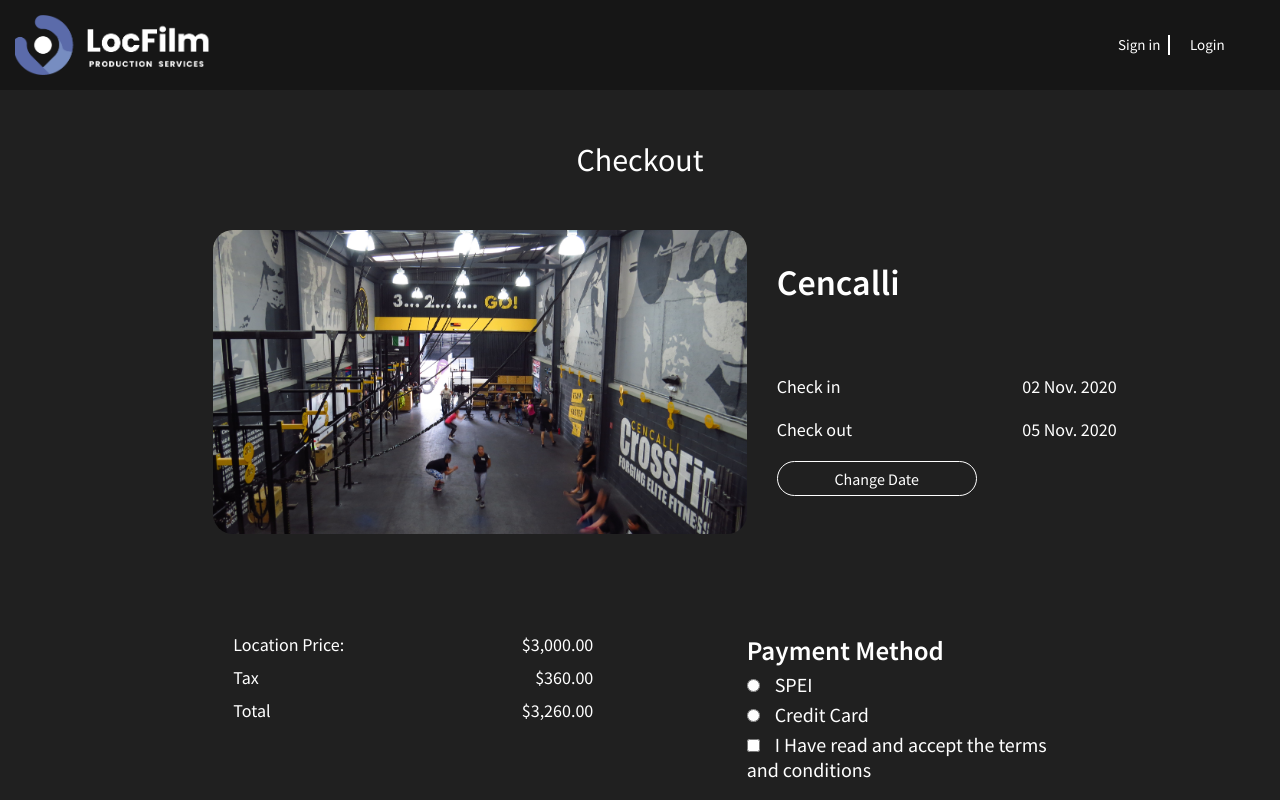
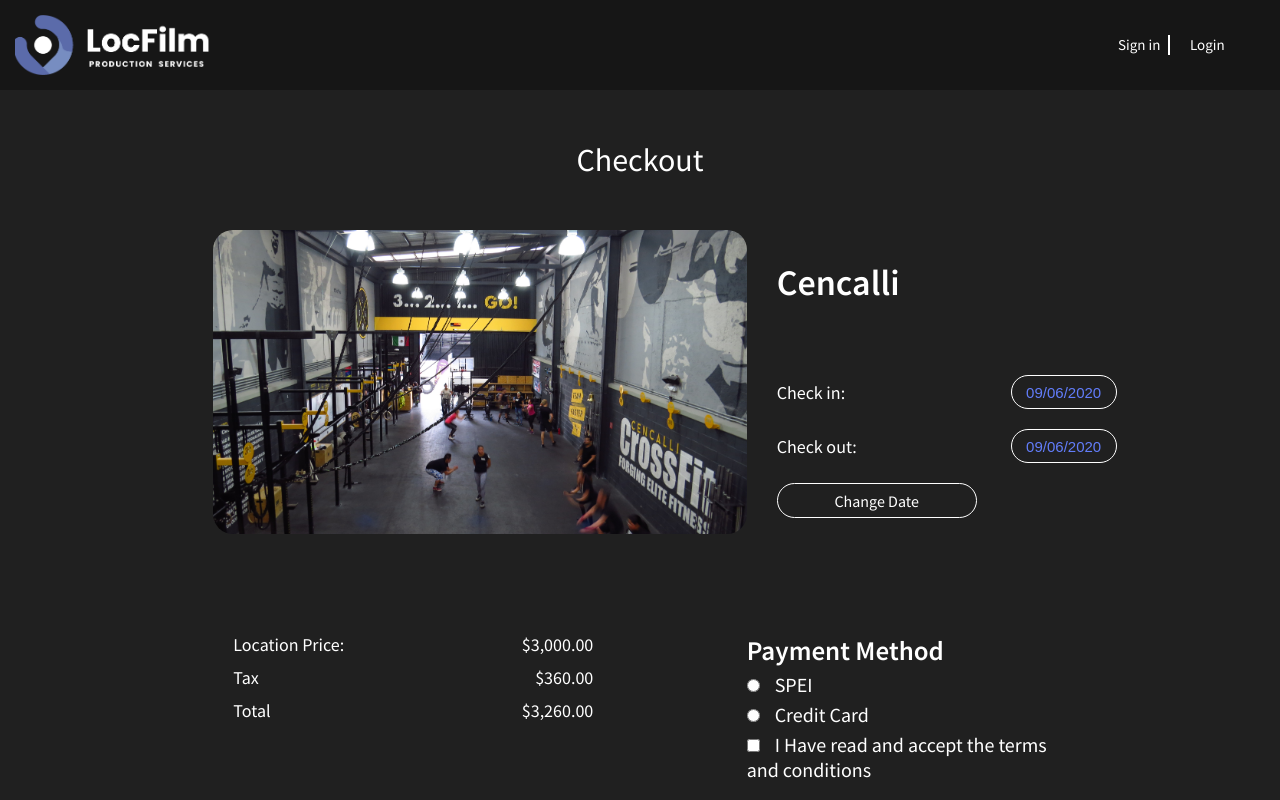
Before and after one commit to cesarp04/locfilm-frontend, a React app: page /checkout in a window 1280 px wide. Shown: the top 800 px of the page. Built offline with nearby package versions, Linux system fonts and the light colour scheme.

Commit message:
Was added DatePicker component in Checkout page

```diff
--- a/src/assets/styles/components/Checkout.scss
+++ b/src/assets/styles/components/CheckoutMain.scss
@@ -60,6 +60,7 @@
     width: 340px;
     display: flex;
     justify-content: space-between;
+    align-items: center;
     margin-top: 70px;
 }
 
@@ -71,11 +72,29 @@
     width: 340px;
     display: flex;
     justify-content: space-between;
+    align-items: center;
     margin-top: 20px;
 }
 
 .container__imgData__data--CheckOut>p{
     font-size: 18px;
+
+}
+.Container__datesAndSlider__dates--choose--datePickerCheckout{
+    text-decoration: none;
+    color: $button-color;
+    font-size: 15px;
+    text-align: center;
+    width: 100px;
+    height: 30px;
+    background-color: #202020;
+    border: 1px solid white;
+    border-radius: 20px;
+}
+.Container__datesAndSlider__dates--choose--datePickerCheckout:hover{
+    background-color: $button-color;
+    color: $white;
+    cursor: pointer;
 
 }
 .container__imgData__data--ChangeDates{
--- /dev/null
+++ b/src/components/CheckoutMain.jsx
@@ -0,0 +1,107 @@
+import React, { useState } from 'react';
+import "../assets/styles/components/CheckoutMain.scss"
+import Cross1 from "../assets/static/cross1.jpg"
+import DatePicker from 'react-datepicker';
+import 'react-datepicker/dist/react-datepicker.css'
+
+
+
+const CheckoutMain = () => {
+
+    const [startDate, setStartDate] = useState(new Date());
+        function testStart (fecha){
+            console.log(fecha)
+            setStartDate(fecha)
+        }
+
+        const [endDate, setendDate] = useState(new Date());
+        function testEnd (fecha){
+            console.log(fecha)
+            setendDate(fecha)
+        }
+
+        //
+        const [showFilterModal, setShowFilterModal] = useState(false)
+        function changeModalVisibility () {
+            setShowFilterModal (!showFilterModal)
+            console.log(showFilterModal)
+        }
+
+
+    return(
+
+        <main className="container">
+            <h2>
+                Checkout
+            </h2>
+            <section className="container__imgDate">
+                <figure className="container__imgDate--img">
+                    <img src={Cross1} alt=""/>
+                </figure>
+                <div  className="container__imgData__data">
+                    <h2>
+                        Cencalli
+                    </h2>
+                    <div className="container__imgData__data--CheckIn">
+                        <p>Check in:</p>
+                        <DatePicker className="Container__datesAndSlider__dates--choose--datePickerCheckout" selected={startDate} onChange={date => testStart(date)}
+                            selectsStart
+                            startDate={startDate}
+                            endDate={endDate}
+                        />
+                    </div>
+                    <div className="container__imgData__data--CheckOut">
+                        <p>Check out:</p>
+                        <DatePicker className="Container__datesAndSlider__dates--choose--datePickerCheckout" selected={endDate} onChange={date => testEnd(date)}
+                            selectsEnd
+                            startDate={startDate}
+                            endDate={endDate}
+                            minDate={startDate}
+
+                        />                                            </div>
+                    <div className="container__imgData__data--ChangeDates">
+                        <a href="#">Change Date</a>
+                    </div>
+                </div>
+            </section>
+
+            <section className="container__ticketPayMethood">
+                <section className="container__ticketPayMethood__Ticket">
+                    <div className="container__ticketPayMethood__Ticket__LocationPrice">
+                        <p>Location Price:</p>
+                        <p>$3,000.00</p>
+                    </div>
+                    <div className="container__ticketPayMethood__Ticket__Taxs">
+                        <p>Tax</p>
+                        <p>$360.00</p>
+                    </div>
+                    <div className="container__ticketPayMethood__Ticket__Total">
+                        <p>Total</p>
+                        <p>$3,260.00</p>
+                    </div>
+                </section>
+                <section className="container__ticketPayMethood_PayMethood">
+                    <h2>Payment Method</h2>
+                    <div className="container__ticketPayMethood_PayMethood--SPEI">
+                        <input type="radio" name="" className="cbox1" id="cbox1" value="checkbos"/>
+                        <label >SPEI </label>
+                    </div>
+                    <div className="container__ticketPayMethood_PayMethood--CeditCard">
+                        <input type="radio" name="" className="cbox1" id="cbox1" value="checkbos"/>
+                        <label >Credit Card </label>
+                    </div>
+                    <div className="container__ticketPayMethood_PayMethood--Terms">
+                        <input type="checkbox" name="" className="cbox1" id="cbox1" value="checkbos"/>
+                        <label >I Have read and accept the terms and conditions </label>
+                    </div>
+                    <a href="#" className="container__ticketPayMethood_PayMethood--btn">
+                        Checkout
+                    </a>
+                </section>
+            </section>
+        </main>
+
+    )
+  }
+
+  export default CheckoutMain
--- a/src/containers/Checkout.jsx
+++ b/src/containers/Checkout.jsx
@@ -1,77 +1,13 @@
 import React from "react"
-import "../assets/styles/components/Checkout.scss"
+import "../assets/styles/App.scss"
+
 import Header from "../components/Header"
-import Cross1 from "../assets/static/cross1.jpg"
-
-
+import CheckoutMain from "../components/CheckoutMain"
 
 const Checkout = () => (
-    <>
-      <Header showSearch={false} showSignInLogin={true} />
-      <main className="container">
-        <h2>
-            Checkout
-        </h2>
-        <section className="container__imgDate">
-            <figure className="container__imgDate--img">
-                <img src={Cross1} alt=""/>
-            </figure>
-            <div  className="container__imgData__data">
-                <h2>
-                    Cencalli
-                </h2>
-                <div className="container__imgData__data--CheckIn">
-                    <p>Check in</p>
-                    <p>02 Nov. 2020</p>
-                </div>
-                <div className="container__imgData__data--CheckOut">
-                    <p>Check out</p>
-                    <p>05 Nov. 2020</p>
-                </div>
-                <div className="container__imgData__data--ChangeDates">
-                    <a href="#">Change Date</a>
-                </div>
-            </div>
-        </section>
-
-        <section className="container__ticketPayMethood">
-            <section className="container__ticketPayMethood__Ticket">
-                <div className="container__ticketPayMethood__Ticket__LocationPrice">
-                    <p>Location Price:</p>
-                    <p>$3,000.00</p>
-                </div>
-                <div className="container__ticketPayMethood__Ticket__Taxs">
-                    <p>Tax</p>
-                    <p>$360.00</p>
-                </div>
-                <div className="container__ticketPayMethood__Ticket__Total">
-                    <p>Total</p>
-                    <p>$3,260.00</p>
-                </div>
-            </section>
-            <section className="container__ticketPayMethood_PayMethood">
-                <h2>Payment Method</h2>
-                <div className="container__ticketPayMethood_PayMethood--SPEI">
-                    <input type="radio" name="" className="cbox1" id="cbox1" value="checkbos"/>
-                    <label >SPEI </label>
-                </div>
-                <div className="container__ticketPayMethood_PayMethood--CeditCard">
-                    <input type="radio" name="" className="cbox1" id="cbox1" value="checkbos"/>
-                    <label >Credit Card </label>
-                </div>
-                <div className="container__ticketPayMethood_PayMethood--Terms">
-                    <input type="checkbox" name="" className="cbox1" id="cbox1" value="checkbos"/>
-                    <label >I Have read and accept the terms and conditions </label>
-                </div>
-                <a href="#" className="container__ticketPayMethood_PayMethood--btn">
-                    Checkout
-                </a>
-            </section>
-        </section>
-    </main>
-
-
-    </>
-  )
-
-  export default Checkout
+  <>
+    <Header showSearch={false} showSignInLogin={true} />
+    <CheckoutMain />
+  </>
+)
+export default Checkout
```
